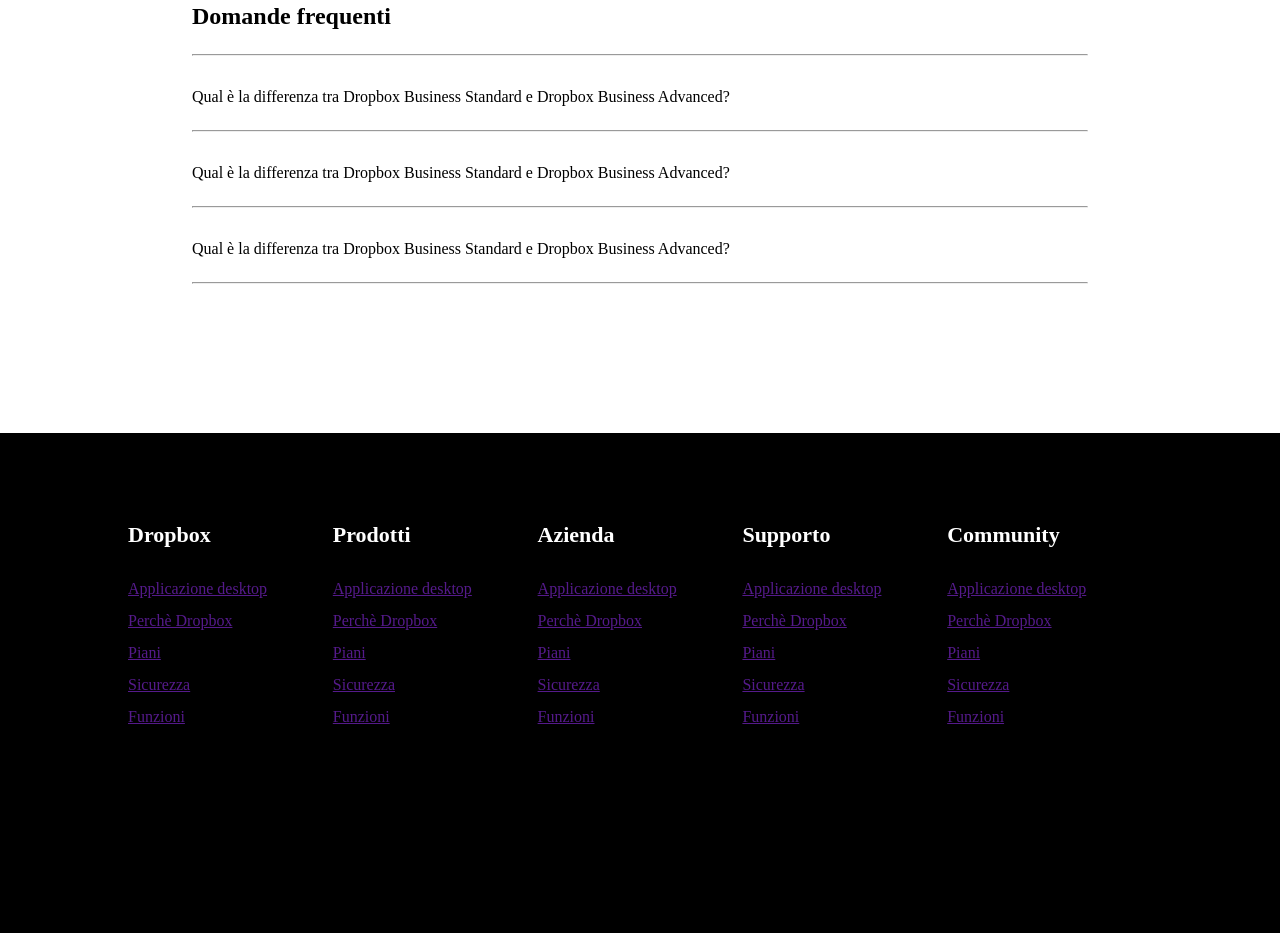
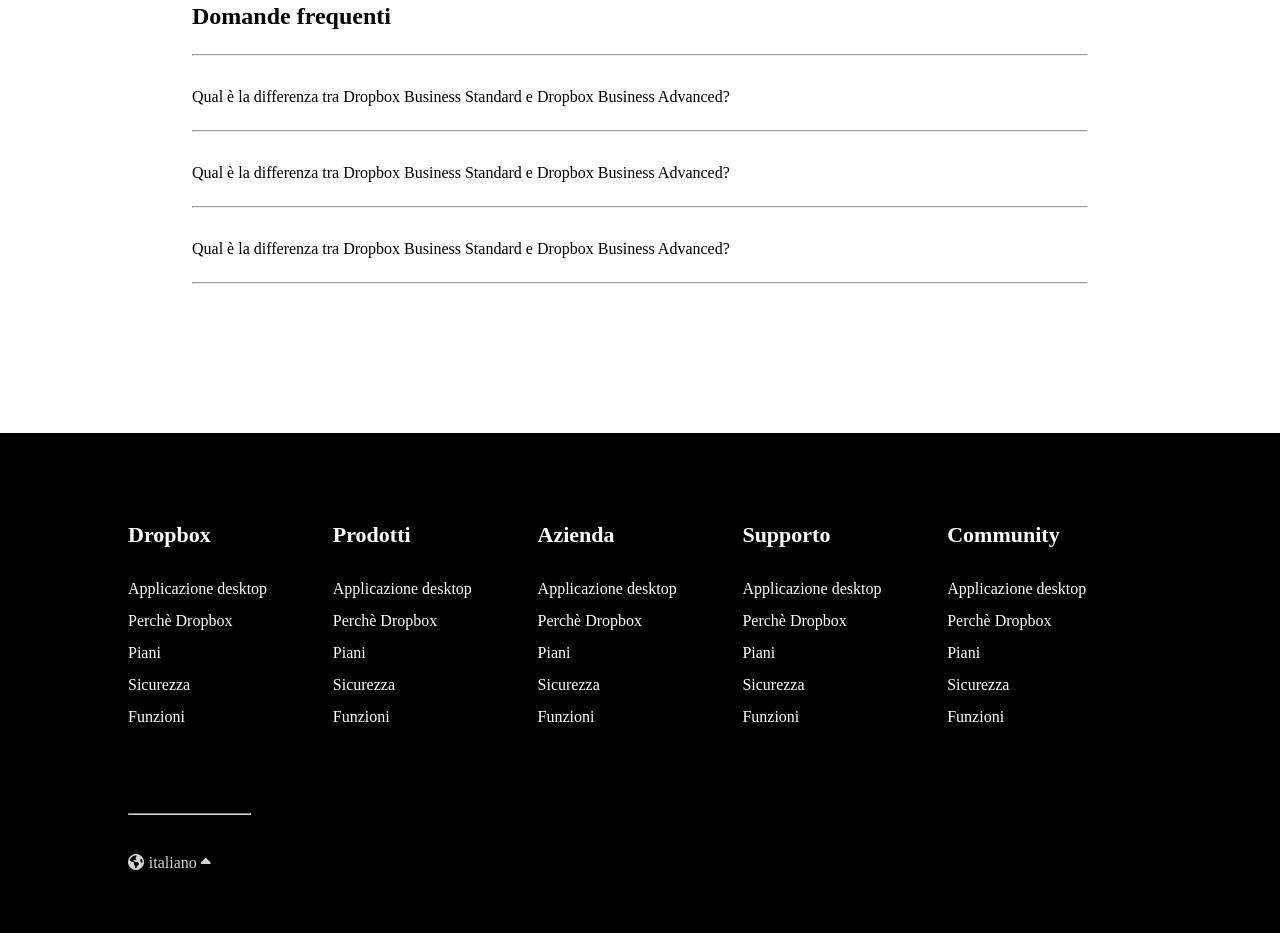
Before and after one commit to DeAngelisDev16/htmlcss-dropbox, a plain HTML site: page index.html in a window 1280 px wide. Shown: the part 4550-5483 px from the top of the page. Drawn offline with Linux system fonts and the light colour scheme.

Commit message:
Footer commit

```diff
--- a/index.html
+++ b/index.html
@@ -396,6 +396,8 @@
                     <a href="">Piani</a>
                     <a href="">Sicurezza</a>
                     <a href="">Funzioni</a>
+                    <hr id="footer_hr">
+                    <div id="footer_language"><i class="fa-solid fa-earth-americas"></i>italiano <i class="fa-solid fa-caret-up"></i></div>
 
                 </div>
                 <div class="col-3 d_flex direction_column">
@@ -436,6 +438,7 @@
 
 
 
+
         </div>
 
     </footer>
--- a/style.css
+++ b/style.css
@@ -345,6 +345,21 @@
 
 }
 
+.direction_column  a{
+    color: white;
+    text-decoration: none;
+}
+
+#footer_hr{
+    border-color: lightgray;
+    margin-top: 5rem;
+    width: 60%;
+}
+
+#footer_language{
+    margin-top: 2rem;
+    color: lightgrey;
+}
 
 
 
```
